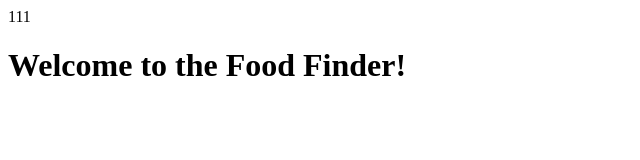
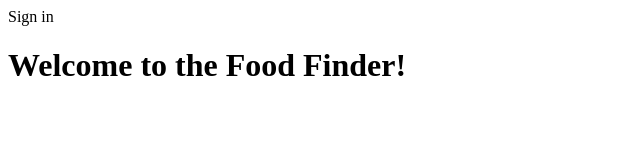
Before and after one commit to dieetcola/favourite-tbilisi-pubs, a Next.js app: page / in a window 1280 px wide. Shown: the top 160 px of the page, without its empty margins (0-640 px from the left). Built offline with nearby package versions, Linux system fonts and the light colour scheme; no server answers; the database is empty.

Commit message:
add OAuth with next-auth

```diff
--- /dev/null
+++ b/components/button/index.tsx
@@ -0,0 +1,21 @@
+import React from 'react';
+
+interface PropsInterface {
+  disabled?: boolean;
+  children?: React.ReactNode;
+  clickHandler?: () => any;
+}
+
+const Button = (props: PropsInterface) => {
+  const { children, disabled, clickHandler } = props;
+
+  const renderContent = (children: React.ReactNode) => {
+    if (disabled) {
+      return <span>{children}</span>;
+    } else {
+      return <span onClick={clickHandler}>{children}</span>;
+    }
+  };
+  return <div>{renderContent(children)}</div>;
+};
+export default Button;
--- /dev/null
+++ b/components/header/auth-element/index.tsx
@@ -0,0 +1,32 @@
+import Link from 'next/link';
+import { signIn, signOut, useSession } from 'next-auth/react';
+import Button from 'components/button';
+
+const AuthElement = (): JSX.Element => {
+  const { data: session, status } = useSession();
+  return (
+    <>
+      {status === 'authenticated' && (
+        <span>
+          Hi <b>{session?.user?.name}</b>
+        </span>
+      )}
+      <nav>
+        {status === 'authenticated' && (
+          <>
+            <Button>
+              <Link href={`/list/${session?.user.fdlst_private_userId}`}>Your wish list</Link>
+            </Button>
+            <Button clickHandler={() => signOut()}>Sign out</Button>
+          </>
+        )}
+        {status == 'unauthenticated' && (
+          <>
+            <Button clickHandler={() => signIn()}>Sign in</Button>
+          </>
+        )}
+      </nav>
+    </>
+  );
+};
+export default AuthElement;
--- a/components/header/index.tsx
+++ b/components/header/index.tsx
@@ -1,7 +1,11 @@
+import AuthElement from 'components/header/auth-element';
+
 const Header = (): JSX.Element => {
   return (
     <header>
-      <div>111</div>
+      <div>
+        <AuthElement />
+      </div>
     </header>
   );
 };
--- a/package.json
+++ b/package.json
@@ -16,6 +16,7 @@
     "graphql-tag": "^2.12.6",
     "mongoose": "^8.3.2",
     "next": "14.2.3",
+    "next-auth": "^4.24.7",
     "react": "^18",
     "react-dom": "^18"
   },
--- a/pages/_app.tsx
+++ b/pages/_app.tsx
@@ -1,10 +1,13 @@
 import type { AppProps } from 'next/app';
 import Layout from 'components/layout';
+import { SessionProvider } from 'next-auth/react';
 
 export default function App({ Component, pageProps: { session, ...pageProps } }: AppProps) {
   return (
-    <Layout>
-      <Component {...pageProps} />
-    </Layout>
+    <SessionProvider session={session}>
+      <Layout>
+        <Component {...pageProps} />
+      </Layout>
+    </SessionProvider>
   );
 }
```
Also changed, not shown: custom.d.ts (+7 -0 lines), pages/api/auth/[...nextauth].ts (added, +33 -0 lines), 1 other file (tests, documents, lock files or other folders).
